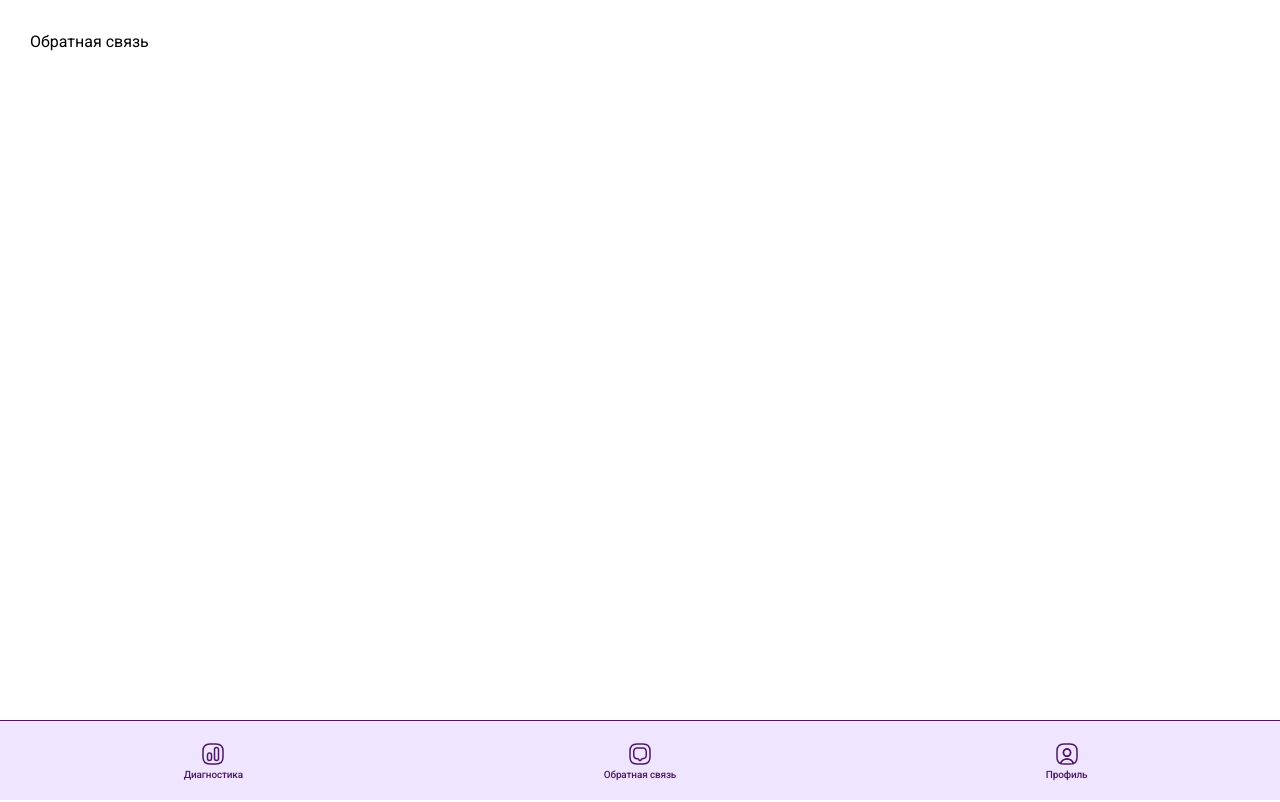
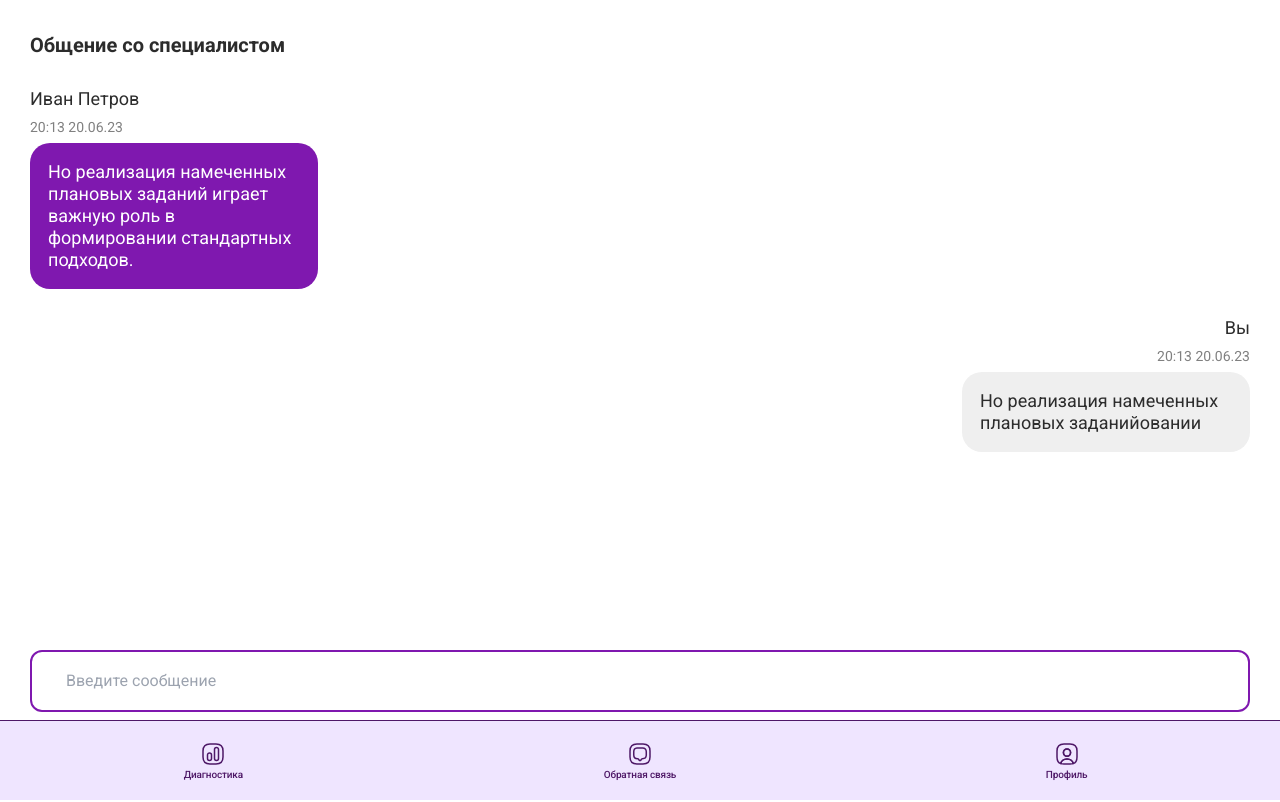
Before and after one commit to ShiVA-ru/epi_world, a SvelteKit app: page /feedback in a window 1280 px wide. Built offline with nearby package versions, Linux system fonts and the light colour scheme.

Commit message:
add feedback component

```diff
--- /dev/null
+++ b/src/lib/components/forum/MyMessage.svelte
@@ -0,0 +1,41 @@
+<script>
+	export let name = '';
+	export let date = '';
+	export let messageText = '';
+</script>
+
+<div class="message">
+	<p class="message__name">{name}</p>
+	<p class="message__date">{date}</p>
+	<p class="message__text">{messageText}</p>
+</div>
+
+<style lang="scss">
+	.message {
+		display: flex;
+		flex-direction: column;
+		align-items: end;
+		gap: 5px;
+
+		&__name {
+			color: var(--black);
+			font-size: 18px;
+		}
+
+		&__date {
+			color: #808080;
+			font-size: 14px;
+		}
+
+		&__text {
+			padding: 18px 14px;
+			padding-left: 18px;
+			width: 288px;
+			font-size: 18px;
+			line-height: 22px;
+			border-radius: 20px;
+			color: var(--black);
+			background: #efefef;
+		}
+	}
+</style>
--- /dev/null
+++ b/src/lib/components/forum/NotMyMessage.svelte
@@ -0,0 +1,41 @@
+<script>
+	export let name = '';
+	export let date = '';
+	export let messageText = '';
+</script>
+
+<div class="message">
+	<p class="message__name">{name}</p>
+	<p class="message__date">{date}</p>
+	<p class="message__text">{messageText}</p>
+</div>
+
+<style lang="scss">
+	.message {
+		display: flex;
+		flex-direction: column;
+		justify-content: start;
+		gap: 5px;
+
+		&__name {
+			color: var(--black);
+			font-size: 18px;
+		}
+
+		&__date {
+			color: #808080;
+			font-size: 14px;
+		}
+
+		&__text {
+			padding: 18px 14px;
+			padding-left: 18px;
+			width: 288px;
+			font-size: 18px;
+			line-height: 22px;
+			border-radius: 20px;
+			color: white;
+			background: var(--primary);
+		}
+	}
+</style>
--- /dev/null
+++ b/src/lib/components/forum/forumList.js
@@ -0,0 +1,16 @@
+// const lists = ['Связь со специалистом', 'Тех-поддержка', 'Свзяь с другими родителями'];
+
+export let chat = [
+	{
+		author: 'Иван Петров',
+		date: '20:13 20.06.23',
+		messageText:
+			'Но реализация намеченных плановых заданий играет важную роль в формировании стандартных подходов.'
+	},
+
+	{
+		author: 'Вы',
+		date: '20:13 20.06.23',
+		messageText: 'Но реализация намеченных плановых заданийовании'
+	}
+];
--- a/src/lib/components/forum/forumList.svelte
+++ /dev/null
@@ -1,11 +0,0 @@
-<script>
-    const lists = [
-        "Связь со специалистом",
-        "Тех-поддержка",
-        "Свзяь с другими родителями"
-    ]
-</script>
-
-<section>
-
-</section>
--- a/src/routes/(app)/feedback/+page.svelte
+++ b/src/routes/(app)/feedback/+page.svelte
@@ -1 +1,102 @@
-<h1>Обратная связь</h1>
+<script>
+	import MyMessage from '$lib/components/forum/MyMessage.svelte';
+	import NotMyMessage from '$lib/components/forum/NotMyMessage.svelte';
+	import { chat } from '$lib/components/forum/forumList.js';
+	import { beforeUpdate, afterUpdate } from 'svelte';
+
+	let localChat = Object.assign(chat);
+	let inputText = '';
+
+	function submitHandler(event) {
+		localChat.push({
+			author: 'Вы',
+			date: '20:13 20.06.23',
+			messageText: inputText
+		});
+		localChat = [...localChat];
+		inputText = '';
+	}
+
+	let div;
+	let autoscroll = false;
+
+	beforeUpdate(() => {
+		if (div) {
+			const scrollableDistance = div.scrollHeight - div.offsetHeight;
+			autoscroll = div.scrollTop > scrollableDistance - 20;
+			console.log(div.scrollTop);
+		}
+	});
+
+	afterUpdate(() => {
+		if (autoscroll) {
+			div.scrollTo(0, div.scrollHeight);
+		}
+	});
+</script>
+
+<div
+	class="message"
+	bind:this={div}
+>
+	<h1 class="main-title">Общение со специалистом</h1>
+
+	<div class="message-list">
+		{#each localChat as message}
+			{#if message.author !== 'Вы'}
+				<NotMyMessage
+					name={message.author}
+					date={message.date}
+					messageText={message.messageText}
+				/>
+			{:else}
+				<MyMessage
+					name={message.author}
+					date={message.date}
+					messageText={message.messageText}
+				/>
+			{/if}
+		{/each}
+	</div>
+</div>
+<form
+	class="form"
+	on:submit|preventDefault={submitHandler}
+>
+	<input
+		class="form__input"
+		placeholder="Введите сообщение"
+		bind:value={inputText}
+	/>
+</form>
+
+<style lang="scss">
+	.message {
+		height: calc(100vh - 200px);
+		position: relative;
+		overflow: auto;
+	}
+	.main-title {
+		margin-bottom: 25px;
+		color: var(--black);
+		font-size: 20px;
+		font-weight: 600;
+	}
+
+	.message-list {
+		display: flex;
+		flex-direction: column;
+		gap: 25px;
+	}
+
+	.form {
+		width: 100%;
+		&__input {
+			margin-top: 20px;
+			padding: 17px 34px;
+			width: 100%;
+			border-radius: 12px;
+			border: 2px solid #7f18af;
+		}
+	}
+</style>
```
